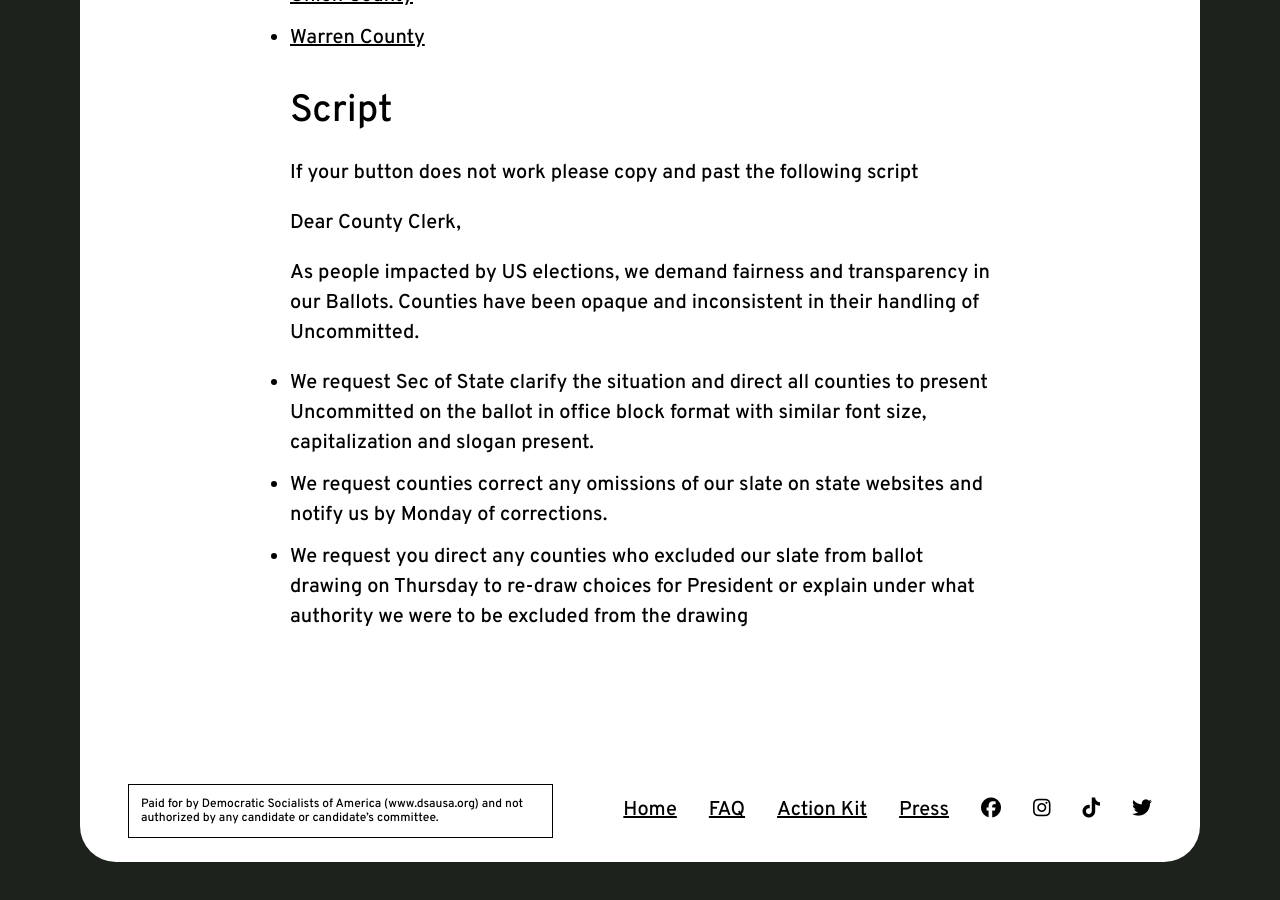
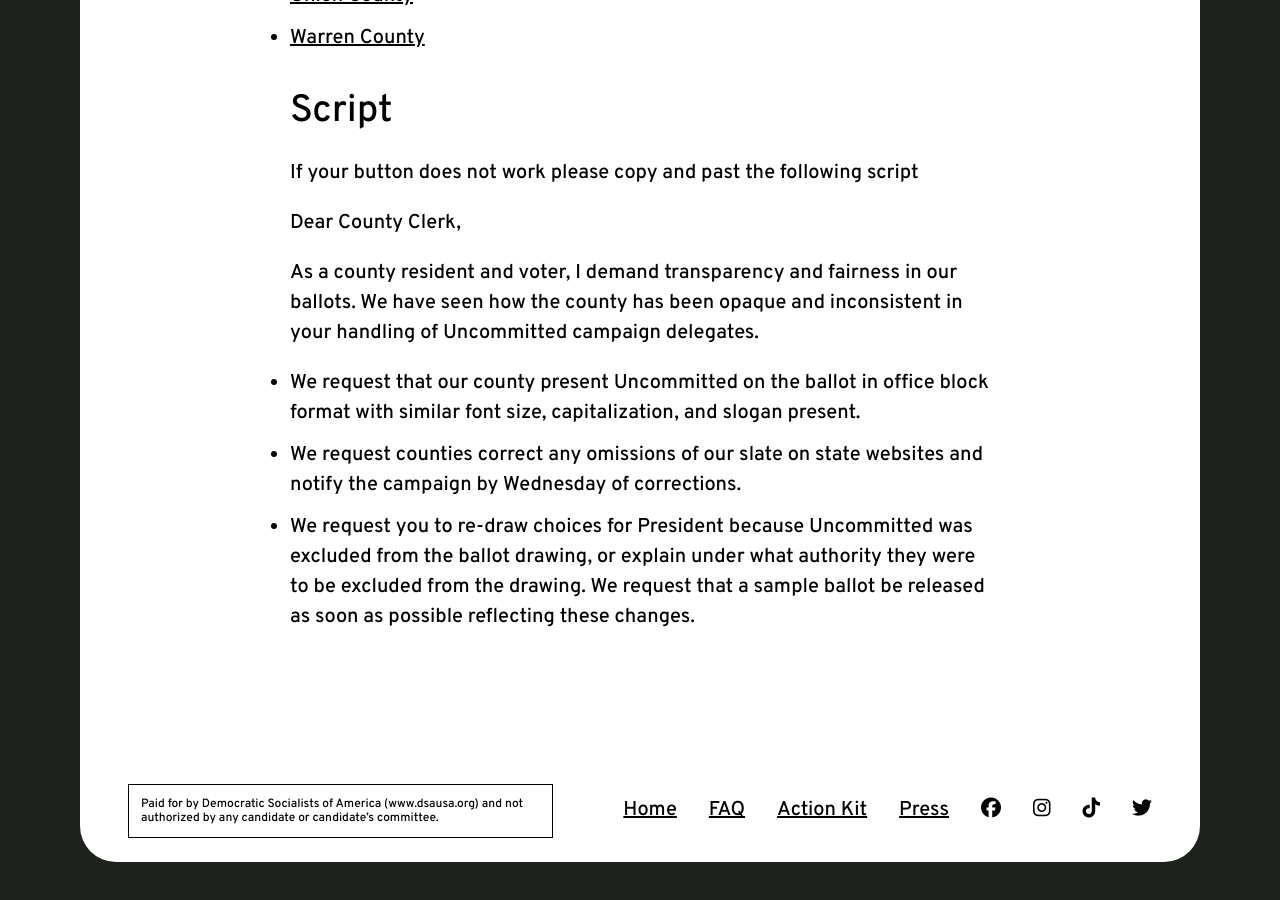
Before and after one commit to dsa-ntc/uncommittednj.org, a Jekyll site: the page built from county-clerk-campaign.html, in a window 1280 px wide and 900 px high, scrolled down 2384 px. Built offline with Jekyll 4.4.1, drawn with Linux system fonts in a browser that asks for light colours; nearby versions of some CDN libraries.

Commit message:
Update county-clerk-campaign.html

```diff
--- a/county-clerk-campaign.html
+++ b/county-clerk-campaign.html
@@ -48,13 +48,15 @@ og:image: /assets/county-clerk-social.png
 
     <p> Dear County Clerk,
 
-    <p> As people impacted by US elections, we demand fairness and transparency in our Ballots. Counties have been opaque and inconsistent in their handling of Uncommitted.
+    <p> As a county resident and voter, I demand transparency and fairness in our ballots. We have seen how the county has been opaque and inconsistent in your handling of Uncommitted campaign delegates.
 
-         <li>We request Sec of State clarify the situation and direct all counties to present Uncommitted on the ballot in office block format with similar font size, capitalization and slogan present.
+         <li>We request that our county present Uncommitted on the ballot in office block format with similar font size, capitalization, and slogan present.
 
-         <li>We request counties correct any omissions of our slate on state websites and notify us by Monday of corrections.
+         <li>We request counties correct any omissions of our slate on state websites and notify the campaign by Wednesday of corrections.
 
-         <li>We request you direct any counties who excluded our slate from ballot drawing on Thursday to re-draw choices for President or explain under what authority we were to be excluded from the drawing
+         <li>We request you to re-draw choices for President because Uncommitted was excluded from the ballot drawing, or explain under what authority they were to be excluded from the drawing.
+We request that a sample ballot be released as soon as possible reflecting these changes.
+
 
     </p>
     </ul>
```
